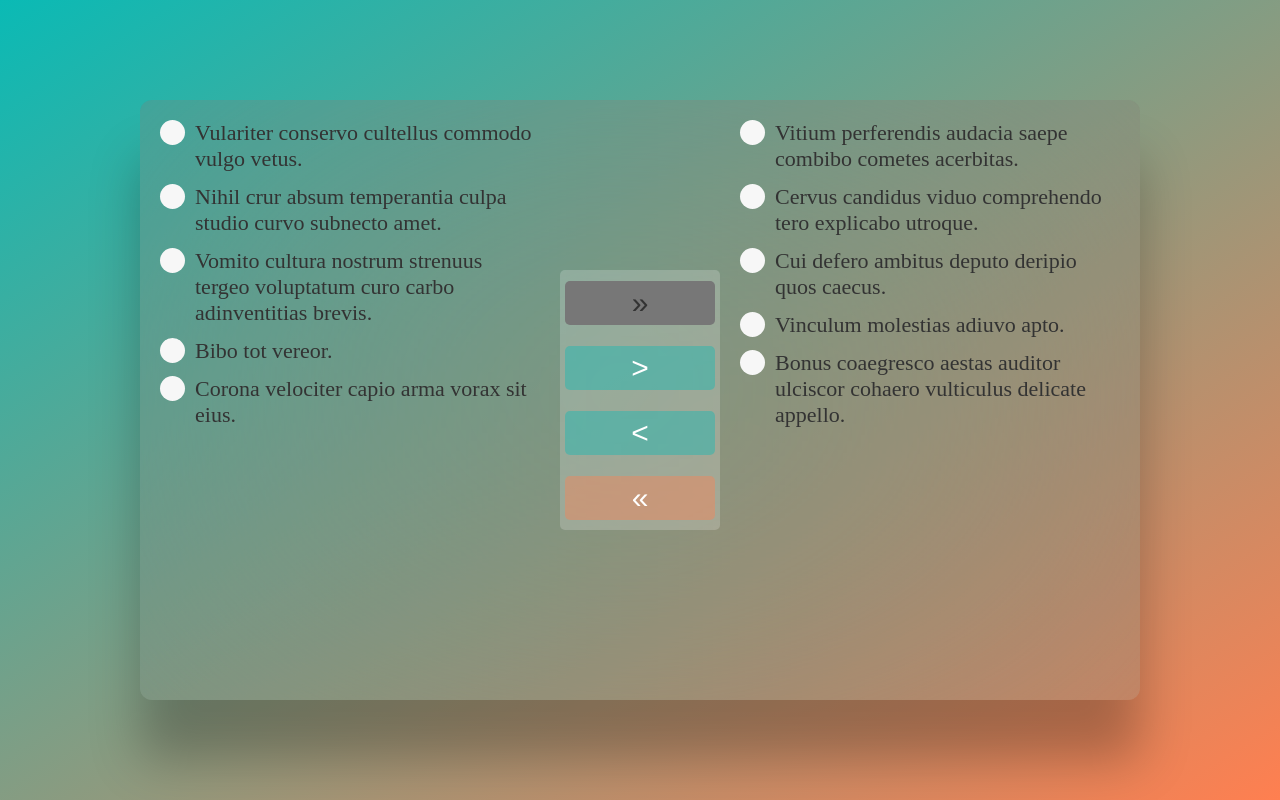
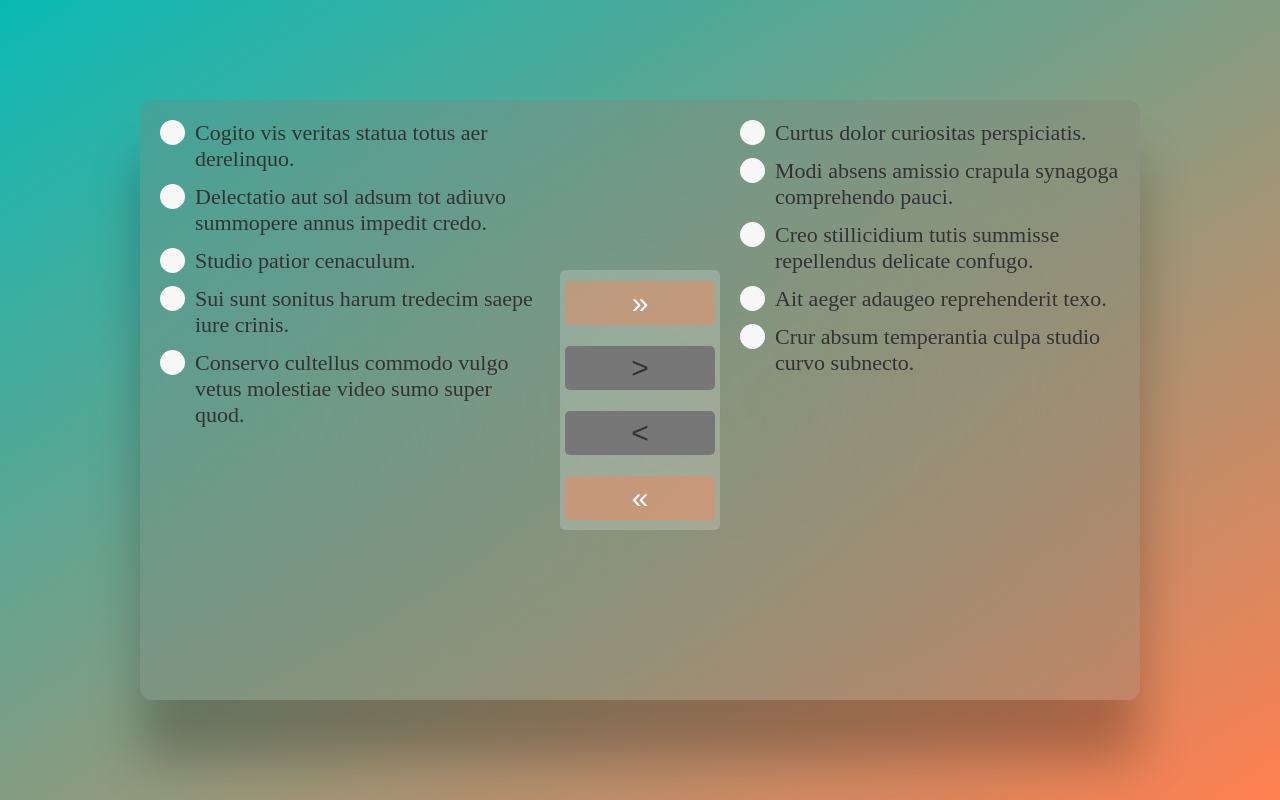
Before and after one commit to dartedfa/transfer-list, a React (Create React App) app: page / in a window 1280 px wide. Built offline with nearby package versions, Linux system fonts and the light colour scheme.

Commit message:
Created helpers in Controller.
Shifted data through components

```diff
--- a/src/components/Controller.jsx
+++ b/src/components/Controller.jsx
@@ -1,40 +1,83 @@
-import * as React from "react"
+import * as React from 'react'
+import {intersection, difference} from 'helpers'
 
-function Controller() {
+function Controller({
+                      checkedItems,
+                      leftItems,
+                      rightItems,
+                      setLeftItems,
+                      setRightItems,
+                      setCheckedItems,
+                    }) {
+  const checkedLeftItems = intersection(checkedItems, leftItems)
+  const checkedRightItems = intersection(checkedItems, rightItems)
+
+  const isLeftItemsChecked = Boolean(checkedLeftItems.length)
+  const isLeftItemsEmpty = leftItems.length === 0
+  const isRightItemsChecked = Boolean(checkedRightItems.length)
+  const isRightItemsEmpty = rightItems.length === 0
+
+  function moveAllToRightSide() {
+    setRightItems(prevState => [...prevState, ...leftItems])
+    return setLeftItems([])
+  }
+
+  function moveAllToLeftSide() {
+    setLeftItems(prevState => [...prevState, ...rightItems])
+    return setRightItems([])
+  }
+
+  function moveSelectedToLeftSide() {
+    const itemsToMoveToLeftSide = difference(checkedItems, leftItems)
+    const updatedCheckedItems = difference(checkedItems, itemsToMoveToLeftSide)
+    const updatedRightItems = difference(rightItems, itemsToMoveToLeftSide)
+    setLeftItems(prevState => [...prevState, ...itemsToMoveToLeftSide])
+    setRightItems(updatedRightItems)
+    return setCheckedItems(updatedCheckedItems)
+  }
+
+  function moveSelectedToRightSide() {
+    const itemsToMoveToRightSide = difference(checkedItems, rightItems)
+    setLeftItems(prevState => difference(prevState, itemsToMoveToRightSide))
+    setRightItems(prevState => [...prevState, ...itemsToMoveToRightSide])
+    return setCheckedItems(prevState => difference(prevState, itemsToMoveToRightSide))
+  }
 
   return (
-    <section className="controller">
-      <div className="controller--container">
+    <section className='controller'>
+      <div className='controller--container'>
         <button
-          // disabled={left.length === 0}
-          className="btn all disabled"
-          aria-label="move all right"
+          disabled={isLeftItemsEmpty}
+          onClick={moveAllToRightSide}
+          className={`btn all ${isLeftItemsEmpty && 'disabled'}`}
+          aria-label='move all right'
         >
           <span>&raquo;</span>
         </button>
         <button
-          // disabled={leftChecked.length === 0}
-          className="btn single"
-          aria-label="move selected right"
+          disabled={!isLeftItemsChecked}
+          onClick={moveSelectedToRightSide}
+          className={`btn single ${!isLeftItemsChecked && 'disabled'}`}
+          aria-label='move selected right'
         >
           <span>&gt;</span>
         </button>
         <button
-          // disabled={rightChecked.length === 0}
-          className="btn single"
-          aria-label="move selected left"
+          disabled={!isRightItemsChecked}
+          onClick={moveSelectedToLeftSide}
+          className={`btn single ${!isRightItemsChecked && 'disabled'}`}
+          aria-label='move selected left'
         >
           <span>&lt;</span>
         </button>
         <button
-          className="btn all"
-          // disabled={right.length === 0}
-          aria-label="move all left"
+          disabled={isRightItemsEmpty}
+          onClick={moveAllToLeftSide}
+          className={`btn all ${isRightItemsEmpty && 'disabled'}`}
+          aria-label='move all left'
         >
           <span>&laquo;</span>
         </button>
-
-
       </div>
     </section>
   )
--- a/src/components/List.jsx
+++ b/src/components/List.jsx
@@ -1,11 +1,11 @@
 import * as React from 'react'
 import ListItem from './ListItem'
 
-function List({items = []}) {
+function List({items = [], setCheckedItems}) {
   return (
-    <section className="list">
-      <div className="list--container" role="list">
-        {items.map(({id, value}) => <ListItem key={id} label={value} />)}
+    <section className='list'>
+      <div className='list--container' role='list'>
+        {items.map((item) => <ListItem key={item} label={item} setCheckedItems={setCheckedItems} />)}
       </div>
     </section>
   )
--- a/src/components/ListItem.jsx
+++ b/src/components/ListItem.jsx
@@ -1,9 +1,11 @@
 import * as React from 'react'
 
-function ListItem({label}) {
+function ListItem({label, setCheckedItems}) {
   const [checked, setChecked] = React.useState(false)
   const handleCheck = () => {
-    setChecked(prevState => !prevState)
+    if (checked) setCheckedItems(prevState => prevState.filter(item => item !== label))
+    else setCheckedItems(prevState => [...prevState, label])
+    return setChecked(prevState => !prevState)
   }
   return (
     <div className='list-item' onClick={handleCheck}>
--- a/src/components/TransferList.jsx
+++ b/src/components/TransferList.jsx
@@ -4,14 +4,27 @@ import Controller from './Controller'
 
 function TransferList({list = []}) {
   const half = Math.ceil(list.length / 2)
-  const [left, setLeft] = React.useState(() => list.slice(0, half))
-  const [right, setRight] = React.useState(() => list.slice(half))
+  const [leftItems, setLeftItems] = React.useState(() => list.slice(0, half))
+  const [rightItems, setRightItems] = React.useState(() => list.slice(half))
+  const [checkedItems, setCheckedItems] = React.useState([])
+
+  console.log(leftItems)
+
+  console.log(rightItems)
+
 
   return (
     <>
-      <List items={left} />
-      <Controller />
-      <List items={right} />
+      <List setCheckedItems={setCheckedItems} items={leftItems} />
+      <Controller
+        checkedItems={checkedItems}
+        leftItems={leftItems}
+        rightItems={rightItems}
+        setLeftItems={setLeftItems}
+        setRightItems={setRightItems}
+        setCheckedItems={setCheckedItems}
+      />
+      <List setCheckedItems={setCheckedItems} items={rightItems} />
     </>
   )
 }
--- a/src/data/index.js
+++ b/src/data/index.js
@@ -1,8 +1,5 @@
 import {faker} from '@faker-js/faker'
 
 export function generateRandomListItems(count = 10) {
-  return Array.apply(null, {length: count}).map(() => ({
-    id: faker.string.uuid(),
-    value: faker.lorem.sentence(),
-  }))
+  return Array.apply(null, {length: count}).map(() => faker.lorem.sentence())
 }
--- /dev/null
+++ b/src/helpers.js
@@ -0,0 +1,7 @@
+export function intersection(checked, itemsList) {
+  return checked.filter(item => itemsList.includes(item))
+}
+
+export function difference(checked, itemsList) {
+  return checked.filter(item => !itemsList.includes(item))
+}
```
